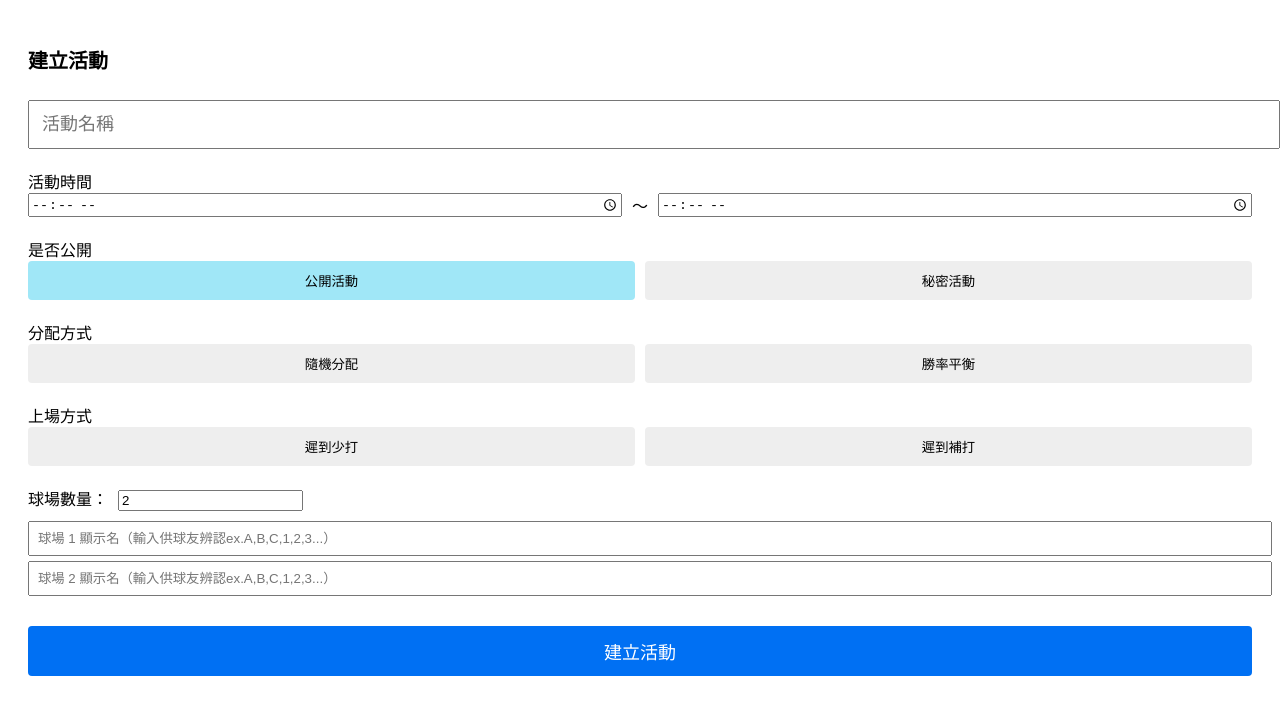
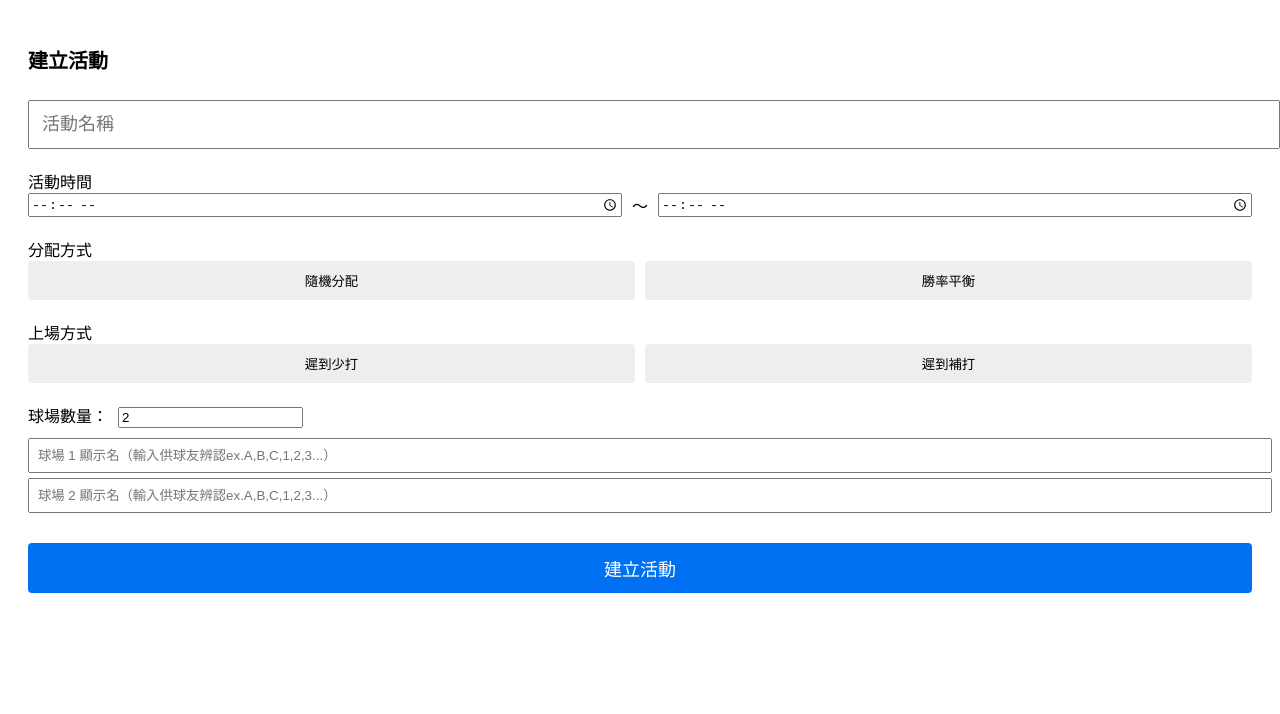
Before and after one commit to MRKENTW/badminton-app, a Next.js app: page /create in a window 1280 px wide. Shown: the top 714 px of the page. Built offline with nearby package versions, Linux system fonts and the light colour scheme.

Commit message:
Update create.tsx

```diff
--- a/pages/create.tsx
+++ b/pages/create.tsx
@@ -6,7 +6,7 @@ export default function CreateActivity() {
   const { userId, nickname, winRate} = router.query;
 
   const [activityName, setActivityName] = useState("");
-  const [isPublic, setIsPublic] = useState(true);
+  const [isPublic, setIsPublic] = useState("否");
   const [startTime, setStartTime] = useState("");
   const [endTime, setEndTime] = useState("");
   const [modeA, setModeA] = useState<null | "random" | "balance">(null);
@@ -132,34 +132,6 @@ export default function CreateActivity() {
         />
       </div>
 
-      <div style={{ marginTop: 20 }}>是否公開</div>
-      <div style={{ display: "flex", gap: 10 }}>
-        <button
-          onClick={() => setIsPublic(true)}
-          style={{
-            padding: 10,
-            backgroundColor: isPublic ? "#a0e7f7" : "#eee",
-            flex: 1,
-            border: "none",
-            borderRadius: 4,
-          }}
-        >
-          公開活動
-        </button>
-        <button
-          onClick={() => setIsPublic(false)}
-          style={{
-            padding: 10,
-            backgroundColor: !isPublic ? "#a0e7f7" : "#eee",
-            flex: 1,
-            border: "none",
-            borderRadius: 4,
-          }}
-        >
-          秘密活動
-        </button>
-      </div>
-
       <div style={{ marginTop: 20 }}>分配方式</div>
       <div style={{ display: "flex", gap: 10 }}>
         <button
```
